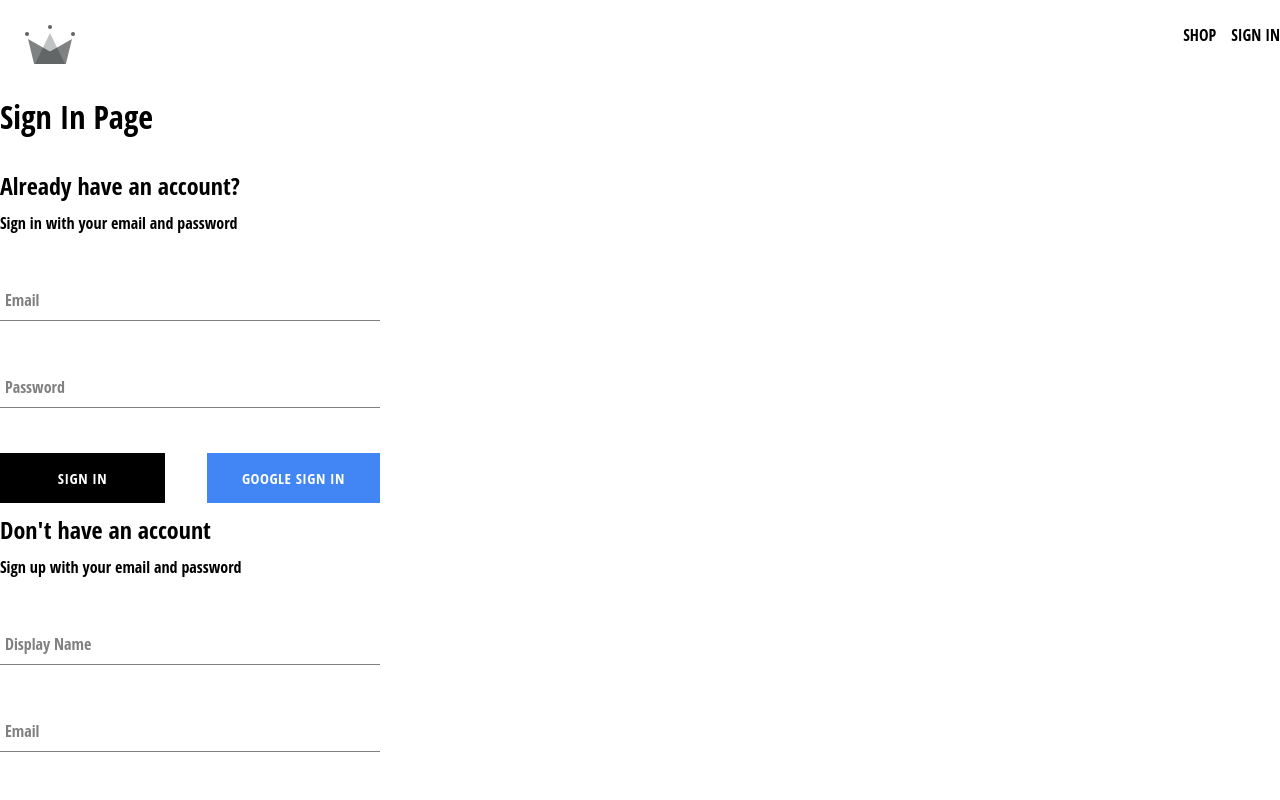
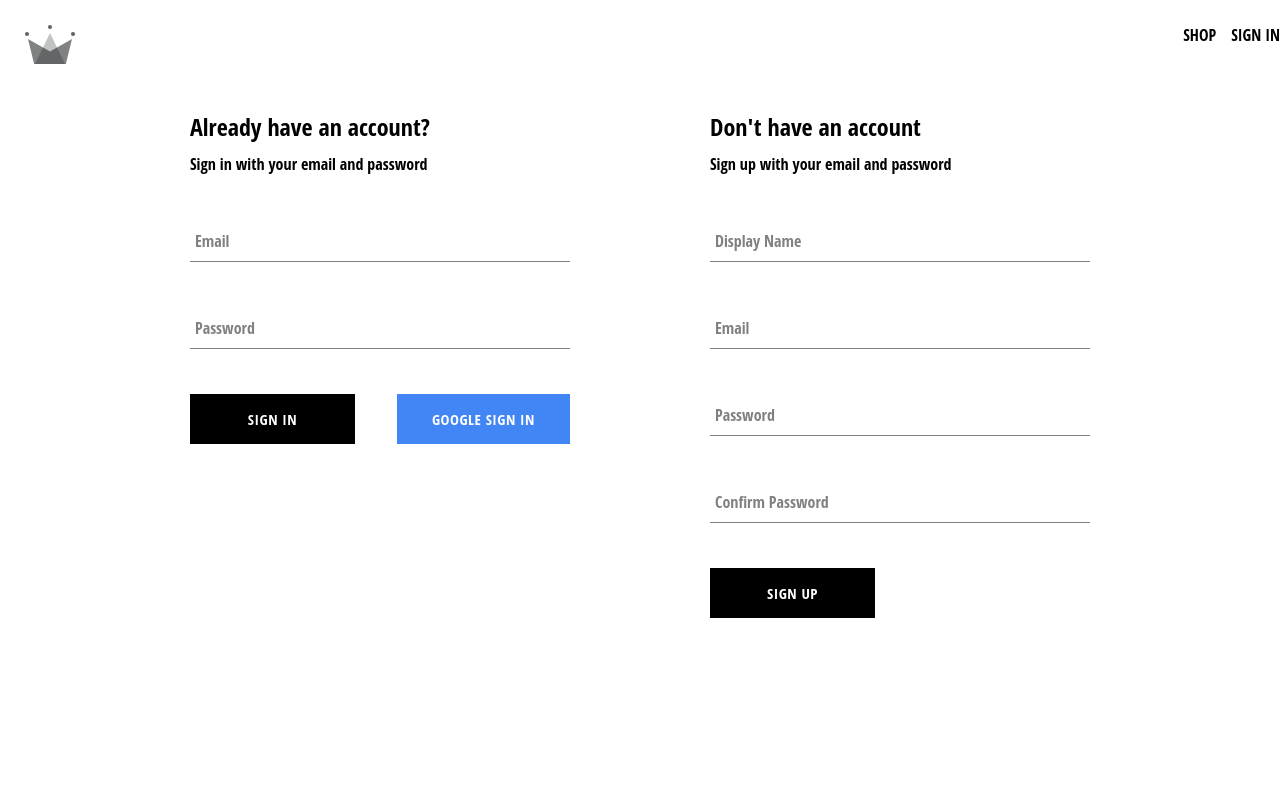
Before and after one commit to dm1tro69/clothing, a React (Create React App) app: page /auth in a window 1280 px wide. Shown: the top 800 px of the page. Built offline with nearby package versions, Linux system fonts and the light colour scheme.

Commit message:
finished auth page

```diff
--- a/src/componets/sign-in-form/SignInForm.jsx
+++ b/src/componets/sign-in-form/SignInForm.jsx
@@ -37,11 +37,17 @@
              const response = await signInAuthUserWithEmailAndPassword(email, password)
             console.log(response)
             resetFormFields()
+        }catch (e) {
+            switch (e.code) {
+                case 'auth/wrong-password':
+                    alert('incorrect password for email')
+                    break
+                case 'auth/user-not-found':
+                    alert('no user associated with this email')
+                    break
+                default:  console.log(e.message)
+            }
 
-
-        }catch (e) {
-
-                console.log(e.message)
             }
 
         }
@@ -65,7 +71,7 @@
                 <FormInput label={'Password'} onChange={handleChange} value={password} name={'password'} required type="password"/>
                   <div className={'buttons-container'}>
                       <Button type={'submit'}>Sign In</Button>
-                      <Button buttonType={'google'} onClick={signInWithGoogle}>Google sign In</Button>
+                      <Button type={'button'} buttonType={'google'} onClick={signInWithGoogle}>Google sign In</Button>
                   </div>
 
 
--- a/src/routes/authentication/Authentication.jsx
+++ b/src/routes/authentication/Authentication.jsx
@@ -1,16 +1,12 @@
 import React from 'react';
-import {signInWithGooglePopup, createUserDocumentFromAuth} from "../../utils/firebase/firebase.utils";
 import SignUpForm from "../../componets/sign-up-form/SignUpForm";
 import SignInForm from "../../componets/sign-in-form/SignInForm";
+import './Authenticaton.scss'
 
 const Authentication = () => {
 
-
-
-
     return (
-        <div>
-            <h1>Sign In Page</h1>
+        <div className={'authentication-container'}>
             <SignInForm/>
             <SignUpForm/>
 
--- /dev/null
+++ b/src/routes/authentication/Authenticaton.scss
@@ -0,0 +1,6 @@
+.authentication-container {
+    display: flex;
+  width: 900px;
+  justify-content: space-between;
+  margin: 30px auto;
+}
```
